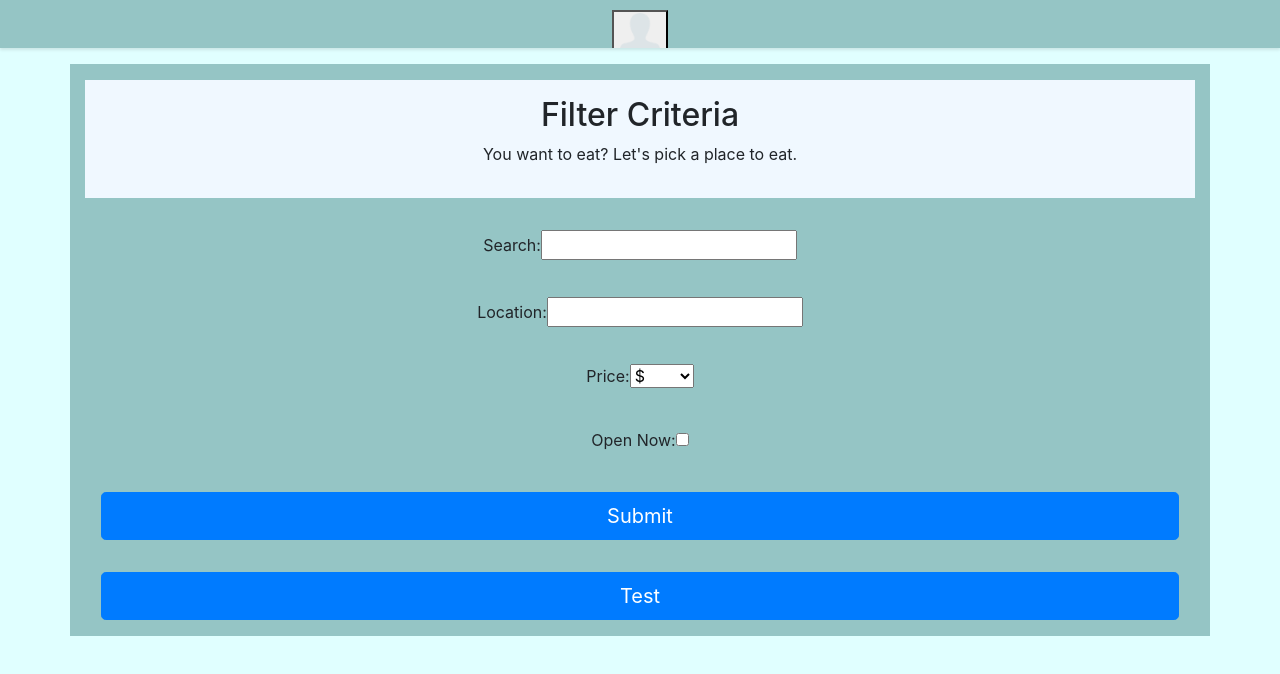
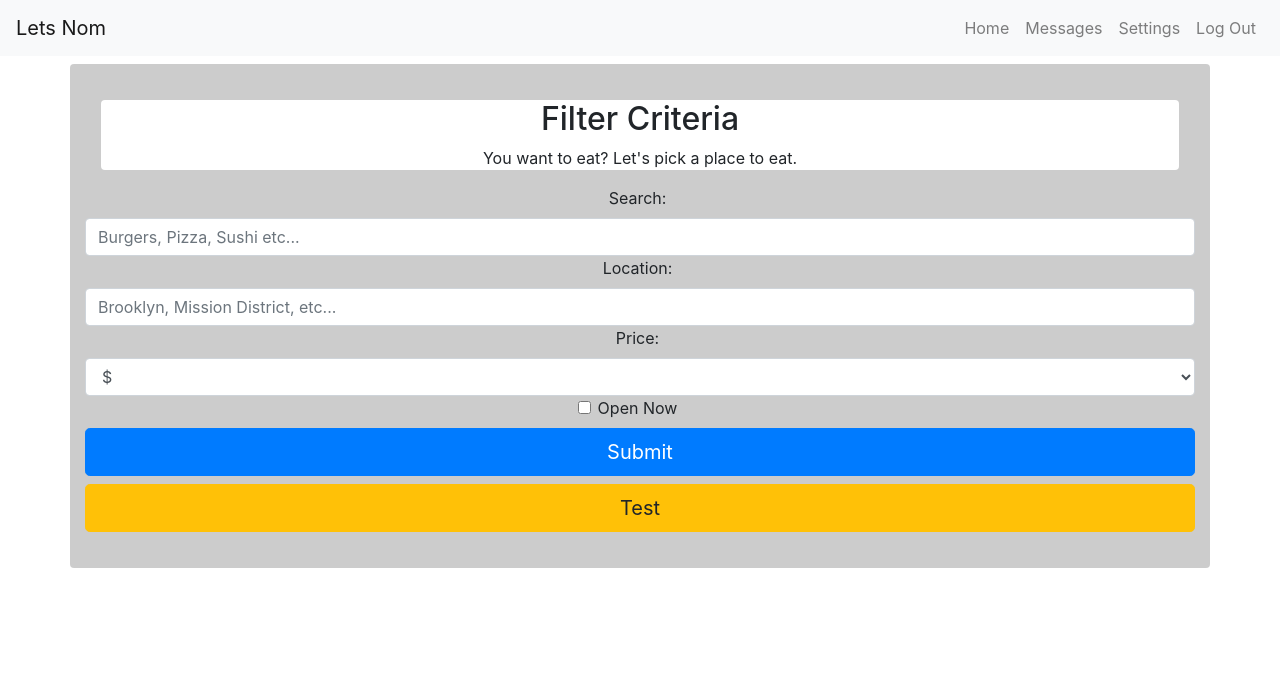
Before and after one commit to sevebarr/letsNom, a React (Create React App) app: page / in a window 1280 px wide. Shown: the top 674 px of the page. Built offline with nearby package versions, Linux system fonts and the light colour scheme.

Commit message:
updated UI with bootstrap components on main and fetch page

```diff
--- a/package.json
+++ b/package.json
@@ -6,7 +6,9 @@
     "@testing-library/jest-dom": "^4.2.4",
     "@testing-library/react": "^9.5.0",
     "@testing-library/user-event": "^7.2.1",
+    "bootstrap": "^4.5.0",
     "react": "^16.13.0",
+    "react-bootstrap": "^1.0.1",
     "react-dom": "^16.13.0",
     "react-scripts": "3.4.0"
   },
--- a/src/App.css
+++ b/src/App.css
@@ -15,34 +15,45 @@ LIGHTCYAN
 #E0FFFF
 rgb(224,255,255) */
 
-html {
-	text-align: center;
-	background-color: #e0ffff;
-}
 .App {
 	text-align: center;
-	background-color: #e0ffff;
 }
 
-header {
-	background-color: #95c5c5;
-	overflow: hidden;
-	display: flex;
-	align-items: center;
-	justify-content: center;
-	padding: 10px 5px;
-	box-shadow: 0 2px 3px 0 rgba(0, 0, 0, 0.1);
-	max-height: 3em;
-	justify-content: space-between;
+/* SEARCH */
+
+.search-container {
+	margin: 5px;
+	background-color: rgba(0, 0, 0, .2);
+
+	position: absolute;
+	left: 0em;
+	right: 0em;
+	margin: 0em auto 2em;
+	padding: 20px;
 }
-header img {
-	max-height: 2.5em;
+
+.search-header {
+	background-color: white;
+	margin: 1em;
+	padding: 1em auto 1em;
+}
+
+.search-sub {
+	padding: 0px;
+	box-shadow: black;
+}
+label {
+	padding-right: 5px;
 }
 
 /* FOOD */
-.RestaurantView img {
-	height: 400px;
-	max-width: auto;
+
+.restaurant-img {
+	object-fit: none; /* Do not scale the image */
+	object-position: center; /* Center the image within the element */
+	display: flex;
+	max-height: 400px;
+	margin: 1rem auto;
 }
 
 /* ACTIONS */
@@ -62,43 +73,17 @@ header img {
 	padding: 12px;
 	border: 0;
 	border-radius: 50px;
-	background-color: #e0ffff;
 	display: flex;
 	align-items: center;
 	justify-content: center;
 	float: left;
 	cursor: cell;
-	box-shadow: 0 2px 3px 0 rgba(0, 0, 0, 0.1);
+	box-shadow: 0 2px 3px 0 rgba(0, 0, 0, 0.2);
 }
 
 .actions button img {
 	width: 100%;
 	height: auto;
-}
-
-/* SEARCH */
-
-.search-container {
-	margin: 5px;
-	background-color: #95c5c5;
-
-	position: absolute;
-
-	left: 0;
-	right: 0;
-	max-width: 30em;
-	margin: 1em auto 2em;
-}
-
-.search-header {
-	background-color: aliceblue;
-	margin: 1em auto;
-	padding: 1em;
-}
-
-.search-sub {
-	padding: 1em;
-	box-shadow: black;
 }
 
 /*
--- a/src/App.js
+++ b/src/App.js
@@ -1,14 +1,15 @@
 import React, { useState } from 'react';
 import Header from './components/Header';
+
 //import FoodsView from './components/zDEPRECATED.FoodsView';
 import AwaitingFriends from './components/AwaitingFriends';
-import data from './data.json';
+////import data from './data.json';
 import FetchRestaurantResults from './components/FetchRestaurantResults.js';
 import FilterCritera from './components/FilterCriteria';
 import './App.css';
 
 function App() {
-	const restaurant = data;
+	//const restaurant = data;
 	const [ searchTerms, setSearchTerms ] = useState('');
 	const [ currentComponent, setCurrentComponent ] = useState('SEARCH');
 	const [ currentRestaurant, setCurrentRestaurant ] = useState(0);
@@ -37,21 +38,21 @@ function App() {
 	const modifyLists = (restaurantId, action) => {
 		switch (action) {
 			case 'LIKE_RESTAURANT':
-				newLikedRestaurants.push(data[restaurantId]);
+				//newLikedRestaurants.push(data[restaurantId]);
 				setCurrentRestaurant(currentRestaurant + 1);
 				setLikedRestaurants(newLikedRestaurants);
 				setLastRestaurant(restaurantId);
 				break;
 
 			case 'DISLIKE_RESTAURANT':
-				newDislikedRestaurants.push(data[restaurantId]);
+				//newDislikedRestaurants.push(data[restaurantId]);
 				setCurrentRestaurant(currentRestaurant + 1);
 				setDislikedRestaurants(newDislikedRestaurants);
 				setLastRestaurant(restaurantId);
 				break;
 
 			case 'SUPERLIKE_RESTAURANT':
-				newSuperlikedRestaurants.push(data[restaurantId]);
+				//newSuperlikedRestaurants.push(data[restaurantId]);
 				setCurrentRestaurant(currentRestaurant + 1);
 				setSuperlikedRestaurants(newSuperlikedRestaurants);
 				setLastRestaurant(restaurantId);
@@ -78,13 +79,14 @@ function App() {
 				break;
 
 			default:
-				return restaurant;
+				return null;
 		}
 	};
 
 	return (
 		<div className="App">
 			<Header />
+			<div className="mt-5" />
 			{/* get the current restaurant of the current restaurant */}
 			{currentComponent === 'SEARCH' ? (
 				<FilterCritera setCurrentComponent={setCurrentComponent} setSearchTerms={setSearchTerms} />
@@ -104,9 +106,7 @@ function App() {
 						<h1>My Choices</h1>
 					</button>
 				</div>
-			) : (
-				console.log('no restaurants')
-			)}
+			) : null}
 			{currentComponent === 'WAIT' ? (
 				<div>
 					<AwaitingFriends
@@ -115,9 +115,7 @@ function App() {
 						disliked={dislikedRestaurants}
 					/>
 				</div>
-			) : (
-				console.log('no friends')
-			)}
+			) : null}
 		</div>
 	);
 }
--- a/src/components/AwaitingFriends.js
+++ b/src/components/AwaitingFriends.js
@@ -1,5 +1,7 @@
 import React from "react";
 
+
+// TODO - Create flexbox UI to show choices
 const AwaitingFriends = ({ liked, disliked, superliked }) => {
   return (
     <div>
--- a/src/components/FilterCriteria.js
+++ b/src/components/FilterCriteria.js
@@ -53,30 +53,49 @@ export default class SearchCriteron extends React.Component {
 
 	render() {
 		return (
-			<div className="search-container container">
-				<div className="search-header">
+			<div className="search-container container rounded">
+				<div className="search-header rounded">
 					<h2 className="title">Filter Criteria</h2>
 					<p className="random-paragraph">You want to eat? Let's pick a place to eat.</p>
 				</div>
+
+				<form>
+					<div className="form-group">
 						<div className="search-sub search_term ">
 							<label htmlFor="term">Search: </label>
-					<input value={this.state.term} onChange={this.handleTerm} type="text" id="term" name="term" />
+							<input
+								className="form-control"
+								value={this.state.term}
+								onChange={this.handleTerm}
+								type="text"
+								id="term"
+								name="term"
+								placeholder="Burgers, Pizza, Sushi etc..."
+							/>
 						</div>
 
 						<div className="search-sub location">
 							<label htmlFor="term">Location: </label>
 							<input
+								className="form-control"
 								value={this.state.location}
 								onChange={this.handleLocation}
 								type="text"
 								id="location"
 								name="location"
+								placeholder="Brooklyn, Mission District, etc..."
 							/>
 						</div>
 
-				<div className="search-sub price ">
-					<label htmlFor="price">Price: </label>
-					<select value={this.state.price} onChange={this.handlePrice}>
+						<div className="search-sub ">
+							<label for="inputPrice">Price:</label>
+
+							<select
+								className="form-control"
+								id="inputPrice"
+								value={this.state.price}
+								onChange={this.handlePrice}
+							>
 								<option value="1">$</option>
 								<option value="2">$$</option>
 								<option value="3">$$$</option>
@@ -85,27 +104,37 @@ export default class SearchCriteron extends React.Component {
 						</div>
 
 						<div className="search-sub open_now ">
-					<label htmlFor="open_now">Open Now: </label>
 							<input
 								type="checkbox"
+								className="form-check-input"
 								checked={this.state.open}
 								onChange={this.handleOpen}
 								id="open_now"
 								name="open_now"
 							/>
+							<label htmlFor="open_now">Open Now</label>
 						</div>
 
 						<div className="search-sub submit">
-					<button className="btn btn-primary btn-lg btn-block" type="button" onClick={this.handleSubmit}>
+							<button
+								className="btn btn-primary btn-lg btn-block"
+								type="button"
+								onClick={this.handleSubmit}
+							>
 								Submit
 							</button>
-				</div>
-				<div className="search-sub TEST_BUTTON">
-					<button className="btn btn-primary btn-lg btn-block" type="button" onClick={this.handleTest}>
+
+							<button
+								className="btn btn-block btn-lg btn-warning"
+								type="button"
+								onClick={this.handleTest}
+							>
 								Test
 							</button>
 						</div>
 					</div>
+				</form>
+			</div>
 		);
 	}
 }
--- a/src/components/Header.js
+++ b/src/components/Header.js
@@ -1,28 +1,55 @@
 import React, { Component } from 'react';
-import Logo from './Logo';
+import { Nav, Navbar, NavItem } from 'react-bootstrap'; // Components provided by Bootstrap
+// import Routes from './Routes';
+// import { Link, withRouter } from 'react-router-dom';
+// import { LinkContainer } from 'react-router-bootstrap'; // Allows App to route to the required link without refreshing the browser
+
+//import { Navbar, Nav, NavItem, NavDrowpdown, MenuItem } from 'react-bootstrap';
+
+// import Logo from './Logo';
 
 class Header extends Component {
 	render() {
 		return (
-			<header>
-				<div className="fl">
-					<button type="button">
-						<img src="/images/misc/user.png" alt="User Settings" />
+			<Navbar collapseOnSelect>
+				<nav className="navbar bg-light navbar-light nav nav-pills navbar-expand-sm fixed-top">
+					<div className="navbar-brand">Lets Nom</div>
+					{/* d-none d-sm-inline to make navbar brand disappear on small */}
+
+					<button
+						className="navbar-toggler"
+						type="button"
+						data-toggle="collapse"
+						data-target="#myNavToggle"
+						aria-controls="myNavToggle"
+						aria-expanded="false"
+						aria-label="Toggle Navigation"
+					>
+						<span className="navbar-toggler-icon" />
 					</button>
-				</div>
 
-				<div className="fl">
-					<button type="button" alt="Logo">
-						<Logo />
-					</button>
-				</div>
-
-				<div className="fl">
-					<button type="button">
-						<img src="/images/misc/messages.png" alt="View Messages" />
-					</button>
-				</div>
-			</header>
+					<div className="collapse navbar-collapse" id="myNavToggle">
+						<div className="navbar-nav ml-auto">
+							<a className="nav-item nav-link" href="https://facebook.com">
+								Home
+							</a>
+							<a className="nav-item nav-link" href="https://facebook.com">
+								Messages
+							</a>
+							<a className="nav-item nav-link" href="https://facebook.com">
+								Settings
+							</a>
+							<a className="nav-item nav-link" href="https://facebook.com">
+								Log Out
+							</a>
+						</div>
+						{/* Navbar Nav */}
+					</div>
+					{/* Navbar Collapse */}
+					{/* Container */}
+				</nav>
+				{/* Navbar Main */}
+			</Navbar>
 		);
 	}
 }
--- a/src/components/actionButtons/Like.js
+++ b/src/components/actionButtons/Like.js
@@ -1,13 +1,10 @@
-import React from "react";
+import React from 'react';
 
 // passing down methods
-const Like = ({ restaurantId, modifyLists }) => (
-  <button
-    type="button"
-    onClick={() => modifyLists(restaurantId, "LIKE_RESTAURANT")}
-  >
-    <img src="images/misc/like.png" alt="Like" />
-  </button>
+const Like = ({ restaurant, modifyLists }) => (
+	<button className="btn" type="button" onClick={() => modifyLists(restaurant, 'LIKE_RESTAURANT')}>
+		<img src="images/misc/like.png" alt="Like" />
+	</button>
 );
 
 // const Like = ({ userId, modifyLikes }) => (
--- a/src/index.js
+++ b/src/index.js
@@ -3,6 +3,7 @@ import ReactDOM from 'react-dom';
 import App from './App';
 import * as serviceWorker from './serviceWorker';
 import 'bootstrap/dist/css/bootstrap.css';
+// import 'bootstrap/dist/js/bootstrap.min.js';
 import './index.css';
 
 ReactDOM.render(<App />, document.getElementById('root'));
```
Also changed, not shown: src/components/Actions.js (+5 -5 lines), src/components/FetchRestaurantResults.js (+17 -8 lines), src/newData.json (deleted, +0 -152 lines), src/zDEPREACTED.data.json (renamed from src/data.json), 1 other file (tests, documents, lock files or other folders). Lines whose indentation alone changed are shown as unchanged.
